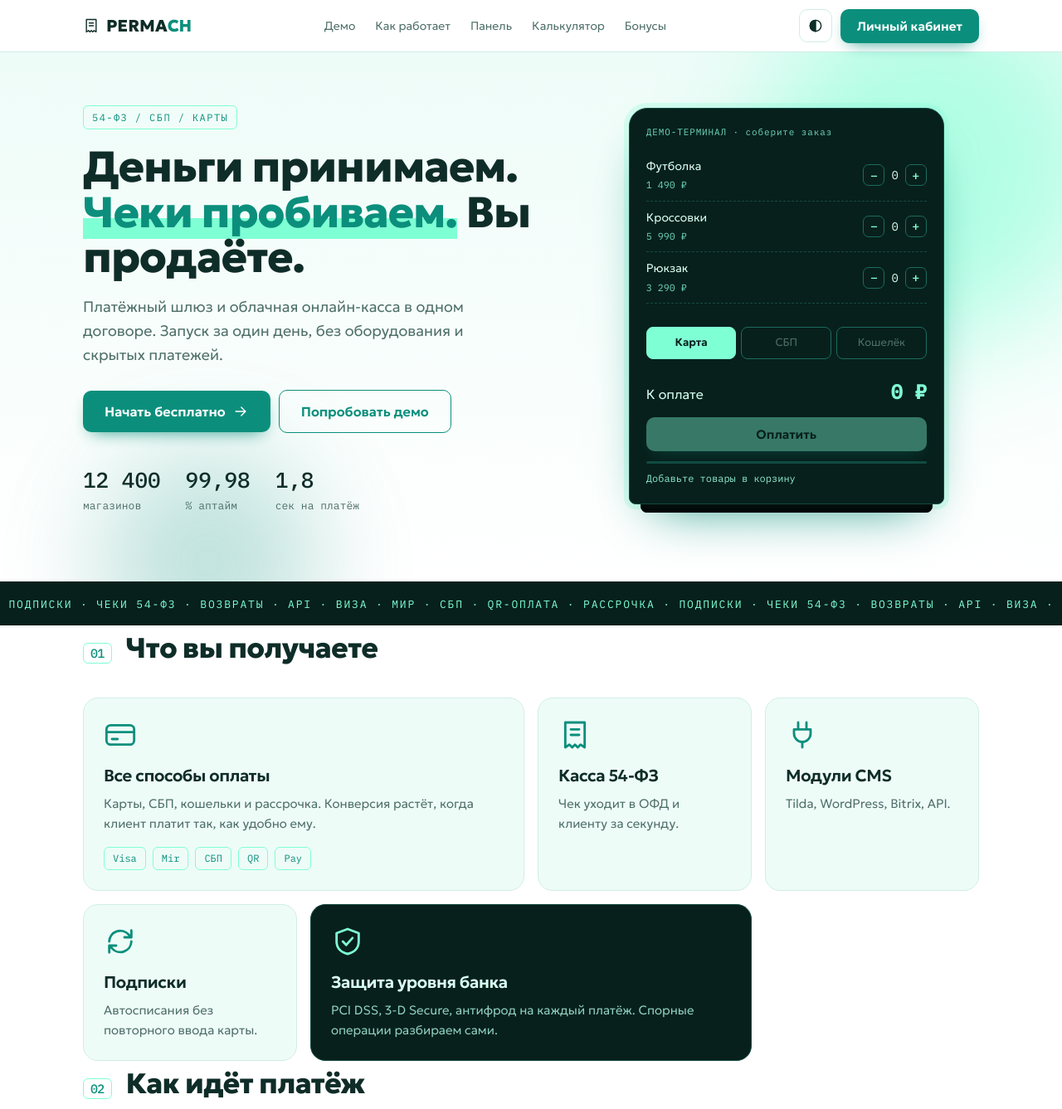
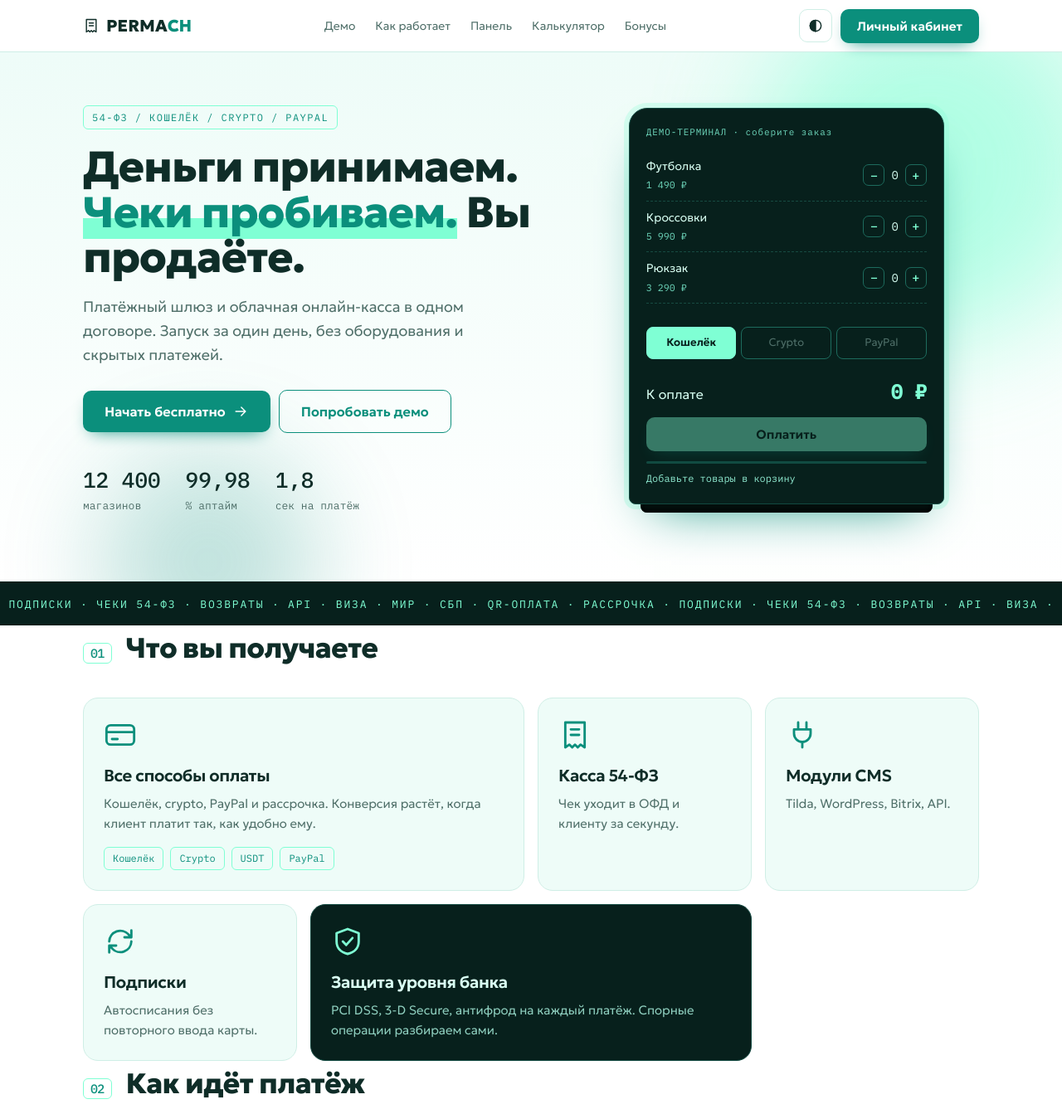
Before and after one commit to arccthecoder/Simple-payment-system, a plain HTML site: page index/index.html in a window 1280 px wide. Shown: the top 1337 px of the page at 83% size. Drawn offline with Linux system fonts and the light colour scheme.

Commit message:
feat(demo): replace payment methods with Wallet, Crypto and PayPal
Updated the terminal radio buttons, calculator options (with data-m), hero tag, chips and payment methods card text.

```diff
--- a/index/index.html
+++ b/index/index.html
@@ -44,7 +44,7 @@
 			<i class="blob b1"></i><i class="blob b2"></i>
 			<div class="wrap hgrid">
 				<div class="rv">
-					<span class="tag mono">54-ФЗ / СБП / КАРТЫ</span>
+					<span class="tag mono">54-ФЗ / КОШЕЛЁК / CRYPTO / PAYPAL</span>
 					<h1>Деньги принимаем. <em>Чеки пробиваем.</em> Вы продаёте.</h1>
 					<p class="lead">Платёжный шлюз и облачная онлайн-касса в одном договоре. Запуск за один день, без оборудования и скрытых платежей.</p>
 					<div class="row">
@@ -63,9 +63,9 @@
 						<div class="mono cap">ДЕМО-ТЕРМИНАЛ · соберите заказ</div>
 						<div id="items"></div>
 						<div class="methods" id="methods">
-							<label><input type="radio" name="m" value="Карта" checked><span>Карта</span></label>
-							<label><input type="radio" name="m" value="СБП"><span>СБП</span></label>
-							<label><input type="radio" name="m" value="Кошелёк"><span>Кошелёк</span></label>
+							<label><input type="radio" name="m" value="Кошелёк" checked><span>Кошелёк</span></label>
+							<label><input type="radio" name="m" value="Crypto"><span>Crypto</span></label>
+							<label><input type="radio" name="m" value="PayPal"><span>PayPal</span></label>
 						</div>
 						<div class="tot"><span>К оплате</span><b id="total" class="mono">0 ₽</b></div>
 						<button class="btn pay" id="pay">Оплатить</button>
@@ -83,8 +83,8 @@
 		<section class="wrap" id="features">
 			<h2 class="rv"><span class="num mono">01</span> Что вы получаете</h2>
 			<div class="bento">
-				<div class="bx wide tilt rv"><svg class="ic xl"><use href="#i-card"/></svg><h3>Все способы оплаты</h3><p>Карты, СБП, кошельки и рассрочка. Конверсия растёт, когда клиент платит так, как удобно ему.</p>
-					<div class="chips mono"><span>Visa</span><span>Mir</span><span>СБП</span><span>QR</span><span>Pay</span></div></div>
+				<div class="bx wide tilt rv"><svg class="ic xl"><use href="#i-card"/></svg><h3>Все способы оплаты</h3><p>Кошелёк, crypto, PayPal и рассрочка. Конверсия растёт, когда клиент платит так, как удобно ему.</p>
+					<div class="chips mono"><span>Кошелёк</span><span>Crypto</span><span>USDT</span><span>PayPal</span></div></div>
 				<div class="bx tilt rv"><svg class="ic xl"><use href="#i-receipt"/></svg><h3>Касса 54-ФЗ</h3><p>Чек уходит в ОФД и клиенту за секунду.</p></div>
 				<div class="bx tilt rv"><svg class="ic xl"><use href="#i-plug"/></svg><h3>Модули CMS</h3><p>Tilda, WordPress, Bitrix, API.</p></div>
 				<div class="bx tilt rv"><svg class="ic xl"><use href="#i-repeat"/></svg><h3>Подписки</h3><p>Автосписания без повторного ввода карты.</p></div>
@@ -129,7 +129,7 @@
 					<label>Оборот в месяц: <b id="turnV" class="mono"></b></label>
 					<input type="range" id="turn" min="50000" max="5000000" step="50000" value="800000">
 					<label>Способ оплаты</label>
-					<select id="method"><option value="2.9">Карты — 2,9%</option><option value="0.7">СБП — 0,7%</option><option value="3.5">Кошельки — 3,5%</option></select>
+					<select id="method"><option value="3.5" data-m="Кошелёк">Кошелёк — 3,5%</option><option value="1" data-m="Crypto">Crypto — 1,0%</option><option value="3.4" data-m="PayPal">PayPal — 3,4%</option></select>
 				</div>
 				<div class="bars mono">
 					<div class="bar"><span>Другие: эквайринг + касса</span><i id="b1"></i><b id="v1"></b></div>
```
